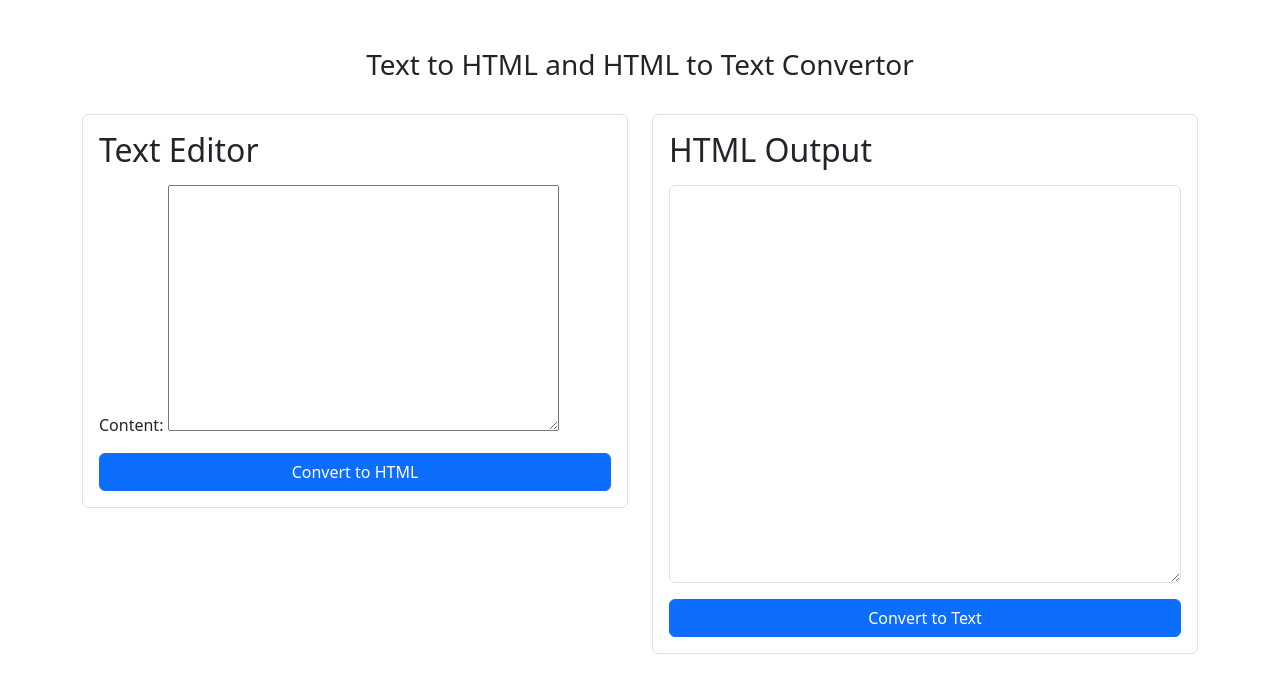
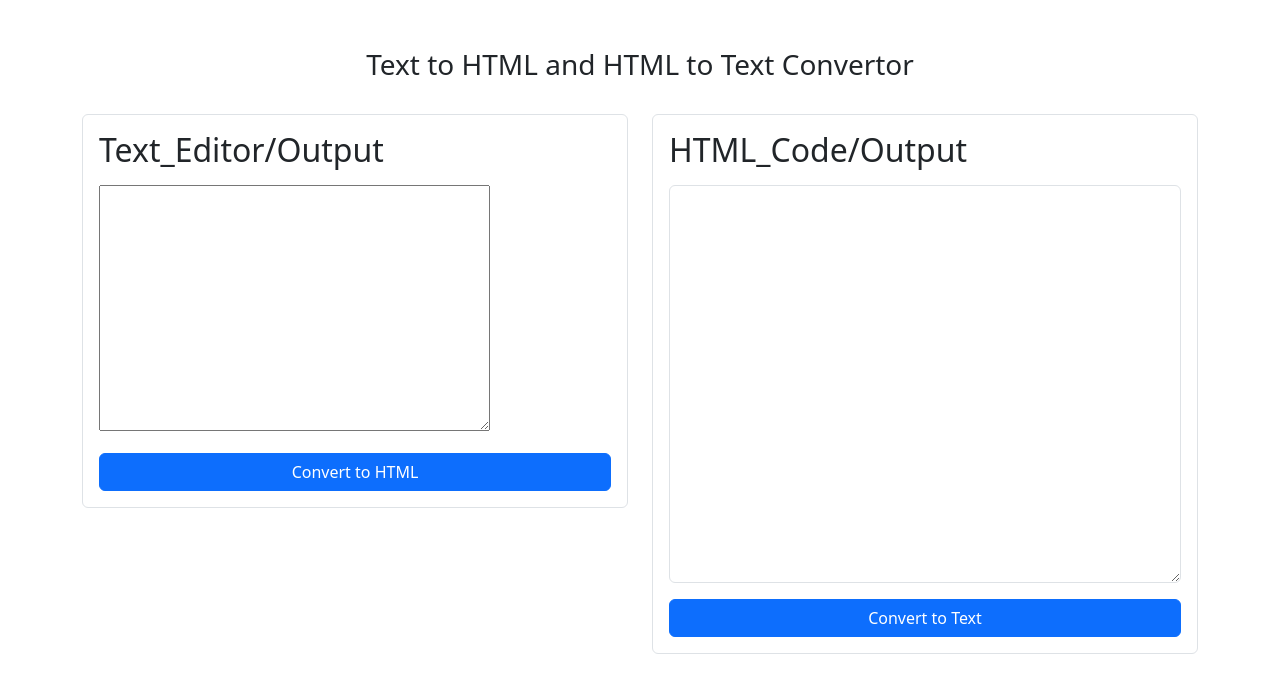
Before and after one commit to Hoseinpy/text-to-html, a Django app: page / in a window 1280 px wide. Shown: the top 693 px of the page. Run offline with Django 5.2, Linux system fonts and the light colour scheme; some libraries are stand-ins or nearby versions.

Commit message:
edit template project

```diff
--- a/text_to_html/forms.py
+++ b/text_to_html/forms.py
@@ -3,4 +3,4 @@ from ckeditor.widgets import CKEditorWidget
 
 
 class TextToHtmlForm(forms.Form):
-    content = forms.CharField(widget=CKEditorWidget())
+    content = forms.CharField(widget=CKEditorWidget(), label='')
--- a/text_to_html/templates/text_to_html/main.html
+++ b/text_to_html/templates/text_to_html/main.html
@@ -16,7 +16,7 @@
         <div class="row">
             <div class="col-lg-6">
                 <div class="texteditor p-3 border rounded">
-                    <h2 class="mb-3">Text Editor</h2>
+                    <h2 class="mb-3">Text_Editor/Output</h2>
                     {{ form.media }}
                     {{ form.as_p }}
                     <div class="d-grid gap-2">
@@ -26,7 +26,7 @@
             </div>
             <div class="col-lg-6">
                 <div class="htmleditor p-3 border rounded">
-                    <h2 class="mb-3">HTML Output</h2>
+                    <h2 class="mb-3">HTML_Code/Output</h2>
                     <textarea class="form-control" rows="16" id="htmldata"></textarea>
                     <div class="d-grid gap-2 mt-3">
                         <input type="button" class="btn btn-primary" value="Convert to Text" onclick="HTMLConvert()">
```
